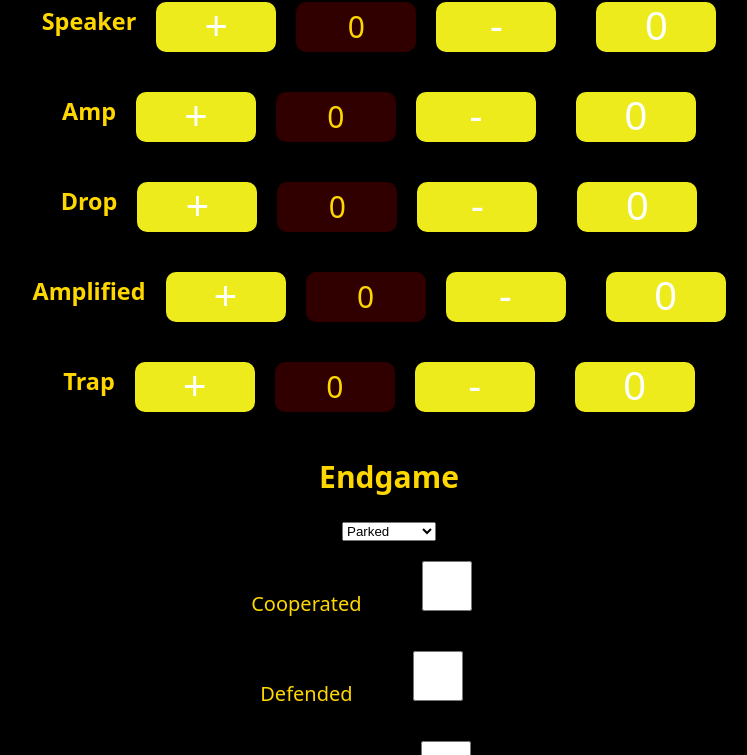
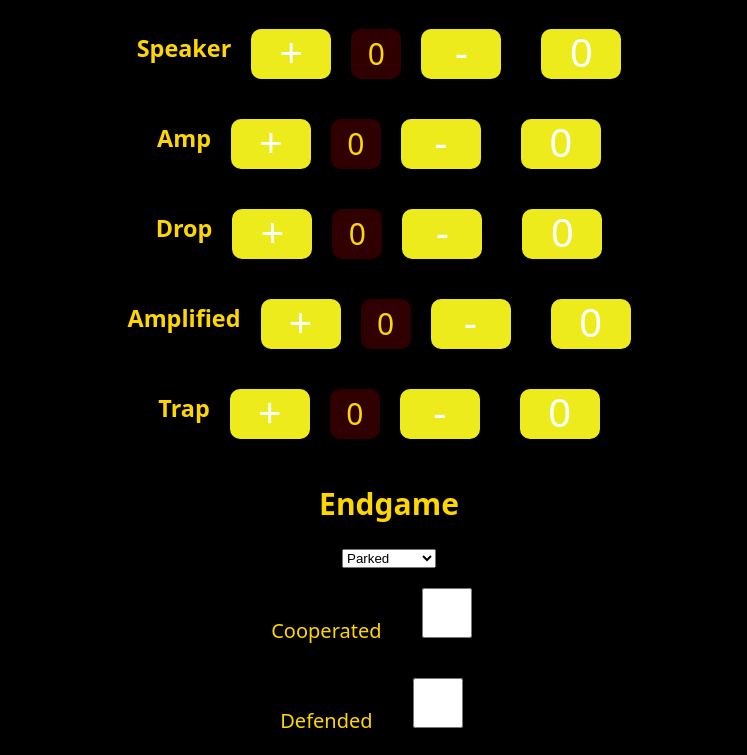
Before and after one commit to betterbearmetalcode/Scouting-App, a plain HTML site: page index.html in a window 1280 px wide. Shown: the part 543-1298 px from the top of the page, without its empty margins (251-998 px from the left). Drawn offline with Linux system fonts and the light colour scheme.

Commit message:
ChangedUI:

```diff
--- a/index.html
+++ b/index.html
@@ -15,7 +15,7 @@
 
 .value{
     height: 50px;
-    min-width: 120px;
+    min-width: 50px;
     border-radius: 10px;
     background-color: rgba(255, 0, 0, 0.187);
     margin-top: 20px;
@@ -27,8 +27,8 @@
 
 .button{
     height: 50px;
-    width: 120px;
-    padding: 0 40px;
+    width: 80px;
+    padding: 0 20px;
     border-radius: 10px;
     font-size: 40px;
     background-color: #eeeb1d;
@@ -107,10 +107,10 @@
       <option value=5>Blue 3</option>
     </select>
 
-    <form id="scouting-form
-    " method="POST" action="localhost://getdata.php">
+    <form id="scouting-form" method="POST" action="localhost://getdata.php">
       <label for="teamNumber">Team Number</label>
-      <input type="number" id="teamNumber" name="teamNumberField" value="2046" />
+      <input type="number" id="teamNumber" name="teamNumberField" value="2046" /><br>
+
       <label for="matchNumber">Match Number</label>
       <input type="number" id="matchNumber" name="mathNumberField" value="1" />
 
@@ -118,12 +118,13 @@
 
       <div class="Auto">
         <h2>Auto</h2>
+
         <div class="counter" id="auto-speaker-counter">
-          <h3>  Speaker</h3>
+          <h3>Speaker</h3>
           <button class="button" id="increment-speaker-auto">+</button>
           <div class="value" id="speaker-auto">0</div>
           <button class="button" id="decrement-speaker-auto">-</button>
-          <button class="button" id="reset-speaker-auto">0</button>
+
 
           <script>
             let counter = 0;
@@ -140,9 +141,6 @@
               if (--counter >= 0) {
                 document.getElementById('speaker-auto').innerHTML = counter;
               }
-            });
-            document.getElementById('reset-speaker-auto').addEventListener('click', () => {
-              document.getElementById('speaker-auto').innerHTML = 0;
             });
           </script>
         </div>
```
